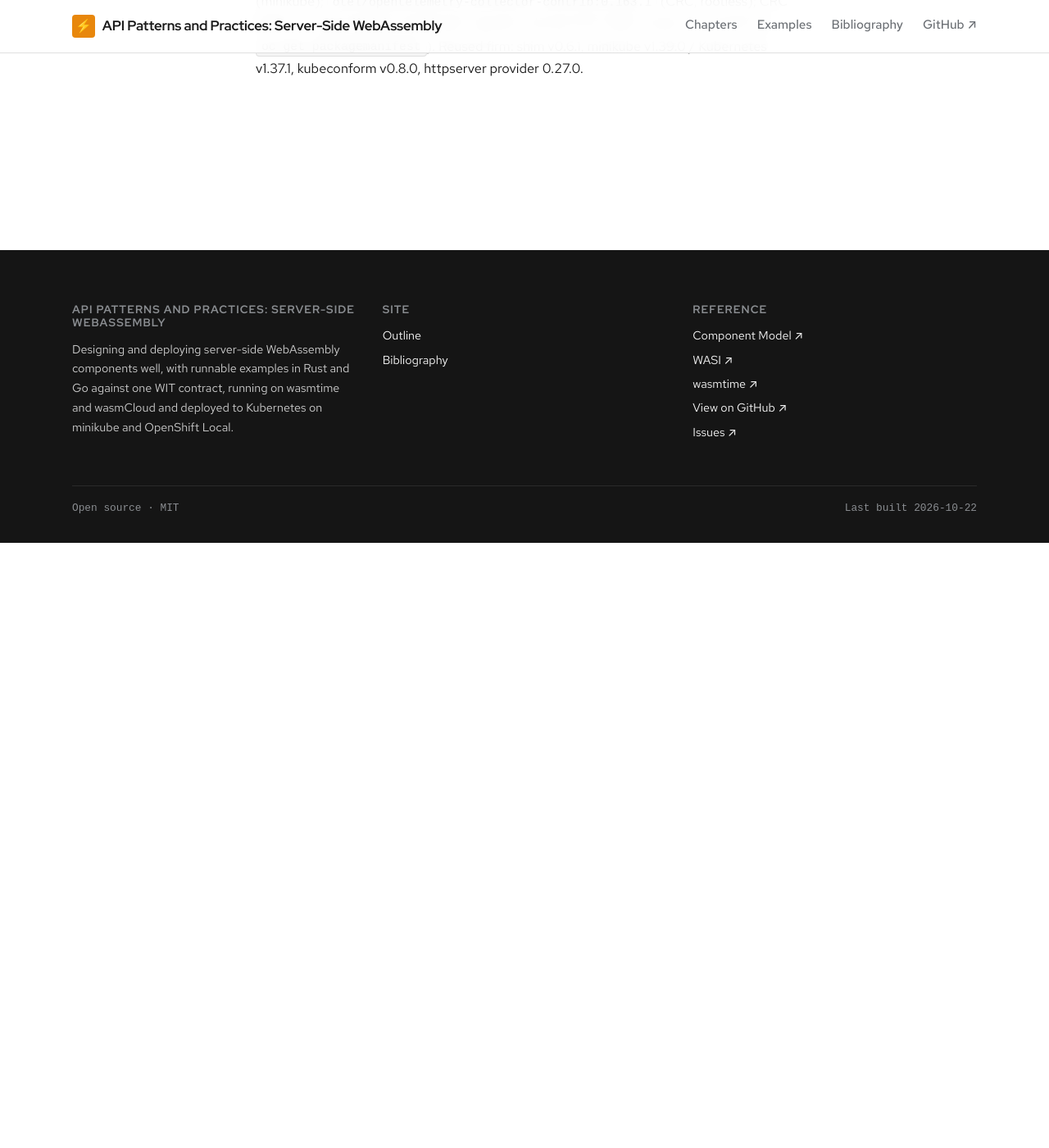
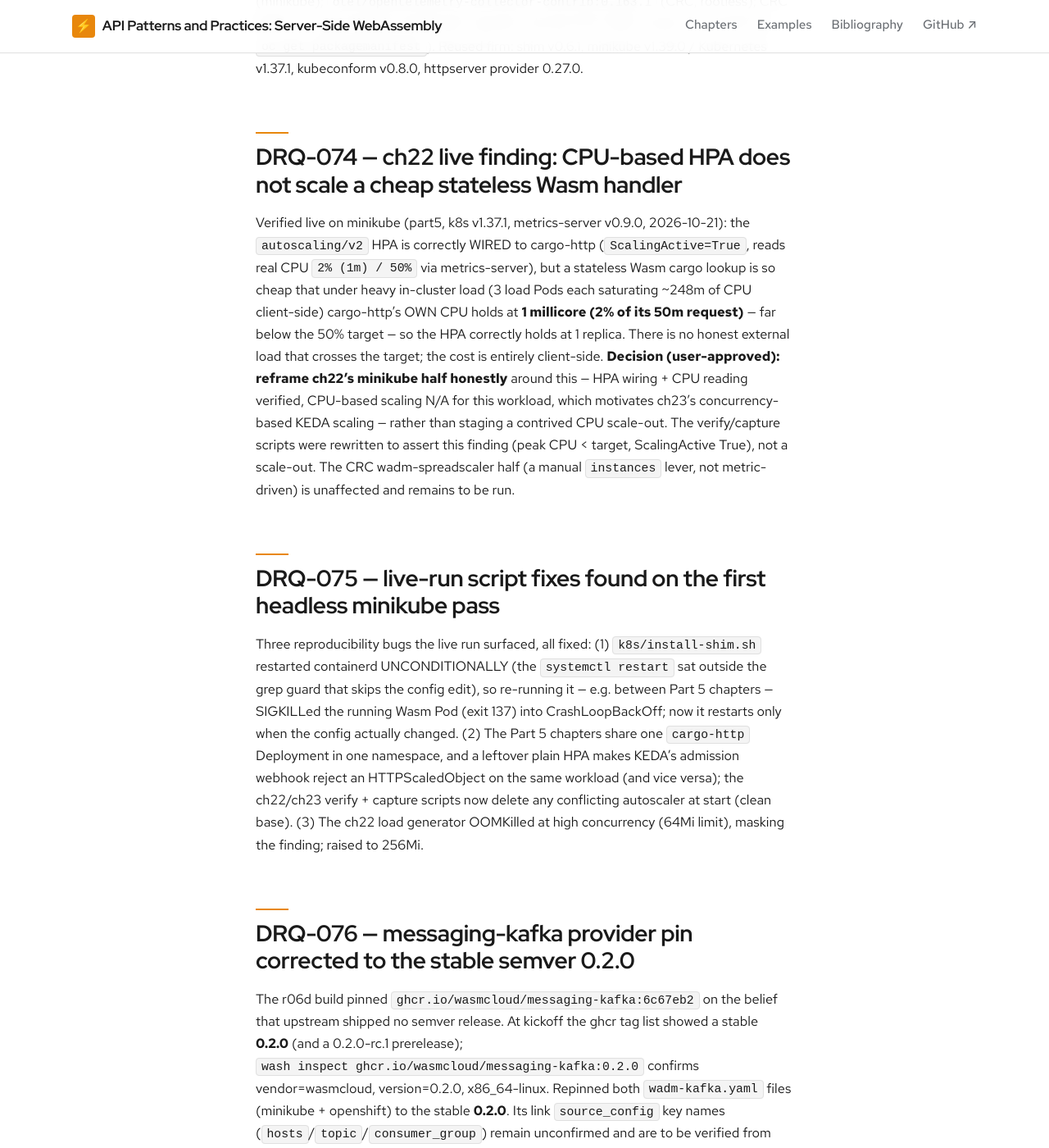
Before and after one commit to patterncatalyst/cn-patterns-and-practices-webassembly, a Jekyll site: the page built from _plans/decisions.md, in a window 1280 px wide and 1400 px high, scrolled down 26043 px. Shown: the whole window at 82% size. Built offline with Jekyll 4.4.1, drawn with Linux system fonts in a browser that asks for light colours; some web fonts are replaced; before the commit the page ends 26705 px from its top, so only the background shows below that; some of the changed text lies outside the part shown.

Commit message:
r06d: plans — live findings DRQ-074..076 (ch22 CPU-no-signal, script fixes, messaging-kafka 0.2.0)
decisions: DRQ-074 (ch22 CPU-HPA no-signal finding + honest reframe), DRQ-075 (install-shim
unconditional-restart bug, clean-base, load-gen OOM), DRQ-076 (messaging-kafka 0.2.0 correction,
metrics-server v0.9.0). version-matrix: messaging-kafka 6c67eb2->0.2.0, metrics-server v0.9.0
confirmed. build-plan: partial-live-verification marker (ch22 finding + ch23-HTTP verified minikube;
Kafka+ch24+CRC pending user-run).

```diff
--- a/_plans/decisions.md
+++ b/_plans/decisions.md
@@ -796,3 +796,45 @@ chart **0.1.2** / host **1.9.1** (reused r06b pins, now also on minikube);
 (TBD-confirm-at-kickoff via `oc get packagemanifest`). Reused firm: shim
 v0.6.1, minikube v1.39.0 / Kubernetes v1.37.1, kubeconform v0.8.0, httpserver
 provider 0.27.0.
+
+## DRQ-074 — ch22 live finding: CPU-based HPA does not scale a cheap stateless Wasm handler
+
+Verified live on minikube (part5, k8s v1.37.1, metrics-server v0.9.0,
+2026-10-21): the `autoscaling/v2` HPA is correctly WIRED to cargo-http
+(`ScalingActive=True`, reads real CPU `2% (1m) / 50%` via metrics-server), but a
+stateless Wasm cargo lookup is so cheap that under heavy in-cluster load (3 load
+Pods each saturating ~248m of CPU client-side) cargo-http's OWN CPU holds at
+**1 millicore (2% of its 50m request)** — far below the 50% target — so the HPA
+correctly holds at 1 replica. There is no honest external load that crosses the
+target; the cost is entirely client-side. **Decision (user-approved): reframe
+ch22's minikube half honestly** around this — HPA wiring + CPU reading verified,
+CPU-based scaling N/A for this workload, which motivates ch23's concurrency-based
+KEDA scaling — rather than staging a contrived CPU scale-out. The verify/capture
+scripts were rewritten to assert this finding (peak CPU < target, ScalingActive
+True), not a scale-out. The CRC wadm-spreadscaler half (a manual `instances`
+lever, not metric-driven) is unaffected and remains to be run.
+
+## DRQ-075 — live-run script fixes found on the first headless minikube pass
+
+Three reproducibility bugs the live run surfaced, all fixed: (1) `k8s/install-shim.sh`
+restarted containerd UNCONDITIONALLY (the `systemctl restart` sat outside the
+grep guard that skips the config edit), so re-running it — e.g. between Part 5
+chapters — SIGKILLed the running Wasm Pod (exit 137) into CrashLoopBackOff; now
+it restarts only when the config actually changed. (2) The Part 5 chapters share
+one `cargo-http` Deployment in one namespace, and a leftover plain HPA makes
+KEDA's admission webhook reject an HTTPScaledObject on the same workload (and
+vice versa); the ch22/ch23 verify + capture scripts now delete any conflicting
+autoscaler at start (clean base). (3) The ch22 load generator OOMKilled at high
+concurrency (64Mi limit), masking the finding; raised to 256Mi.
+
+## DRQ-076 — messaging-kafka provider pin corrected to the stable semver 0.2.0
+
+The r06d build pinned `ghcr.io/wasmcloud/messaging-kafka:6c67eb2` on the belief
+that upstream shipped no semver release. At kickoff the ghcr tag list showed a
+stable **0.2.0** (and a 0.2.0-rc.1 prerelease); `wash inspect
+ghcr.io/wasmcloud/messaging-kafka:0.2.0` confirms vendor=wasmcloud,
+version=0.2.0, x86_64-linux. Repinned both `wadm-kafka.yaml` files (minikube +
+openshift) to the stable **0.2.0**. Its link `source_config` key names
+(`hosts`/`topic`/`consumer_group`) remain unconfirmed and are to be verified from
+the provider logs on the (user-run) Kafka live pass. metrics-server confirmed as
+the minikube addon **v0.9.0** at kickoff.
```
Also changed, not shown: _plans/build-plan.md (+12 -4 lines), _plans/version-matrix.md (+2 -2 lines).
